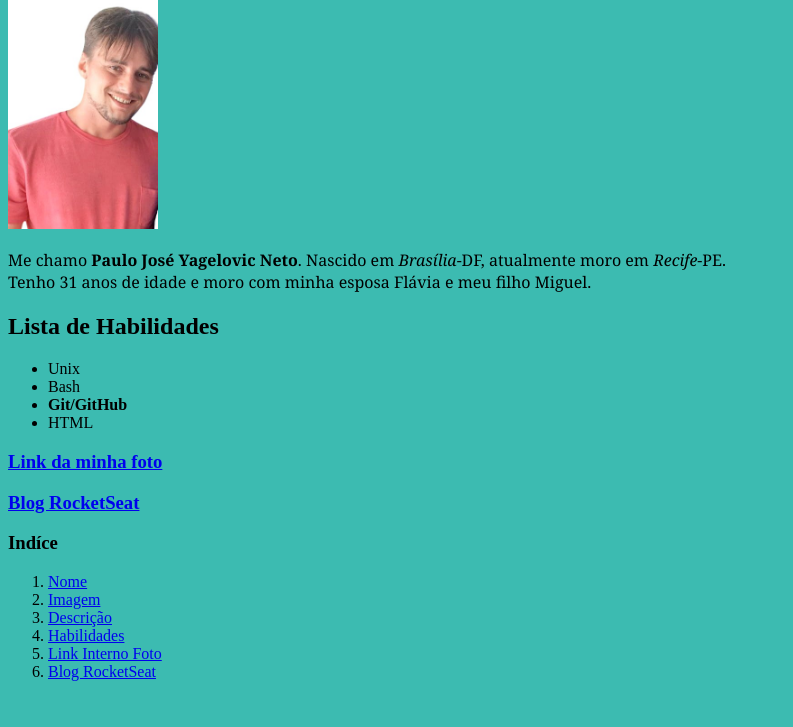
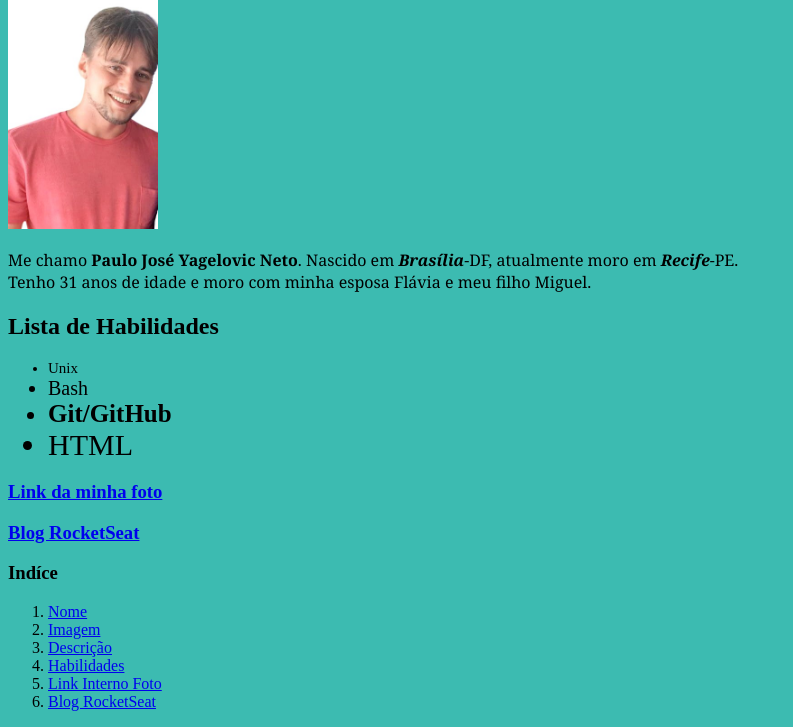
Before and after one commit to yagelovic/Portf-lio, a plain HTML site: page index.html in a window 1280 px wide. Shown: the part 80-807 px from the top of the page, without its empty margins (0-793 px from the left). Drawn offline with Linux system fonts and the light colour scheme.

Commit message:
estilização atualizada

```diff
--- a/index.html
+++ b/index.html
@@ -21,10 +21,10 @@
     <h2 id="Habilidades">Lista de Habilidades</h2>
 
     <ul>
-        <li>Unix</li>
-        <li>Bash</li>
-        <li><strong>Git/GitHub</strong></li>
-        <li>HTML</li>
+        <li class="unix">Unix</li>
+        <li class="bash">Bash</li>
+        <li class="github"><strong>Git/GitHub</strong></li>
+        <li class="html">HTML</li>
     </ul>
 
     <a href="./Imagens/paulo-josé.jpeg" id="link-interno-foto" target="_blank"> <h3>Link da minha foto</h3></a>
--- a/style.css
+++ b/style.css
@@ -7,3 +7,18 @@ body {
 #Descricao {
     font-family: Georgia, 'Times New Roman', Times, serif;
 }
+em {
+    font-weight: bold;
+}
+.unix {
+    font-size: 15px;
+}
+.bash {
+    font-size: 20px;
+}
+.github {
+    font-size: 25px;
+}
+.html {
+    font-size: 30px;
+}
```
